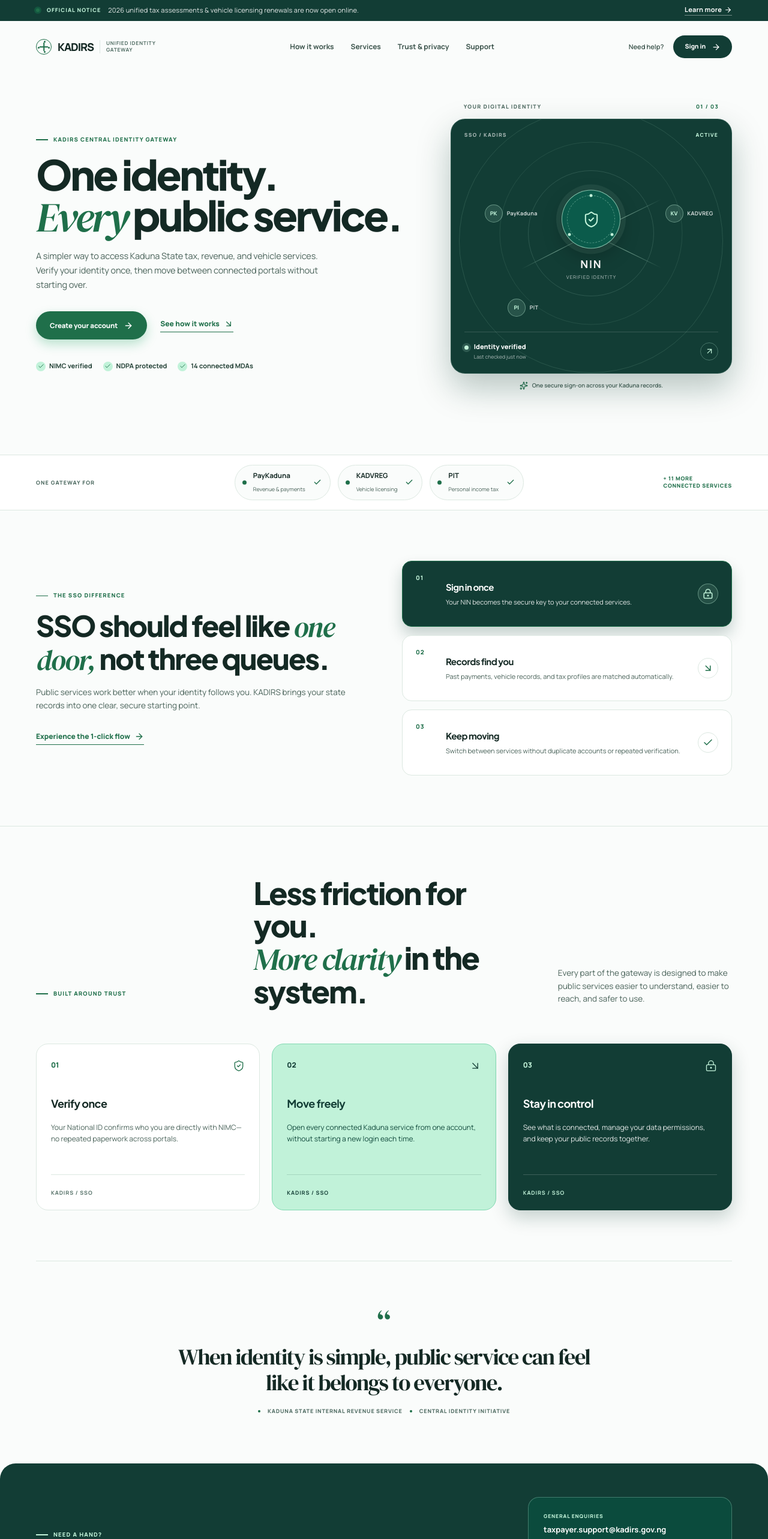
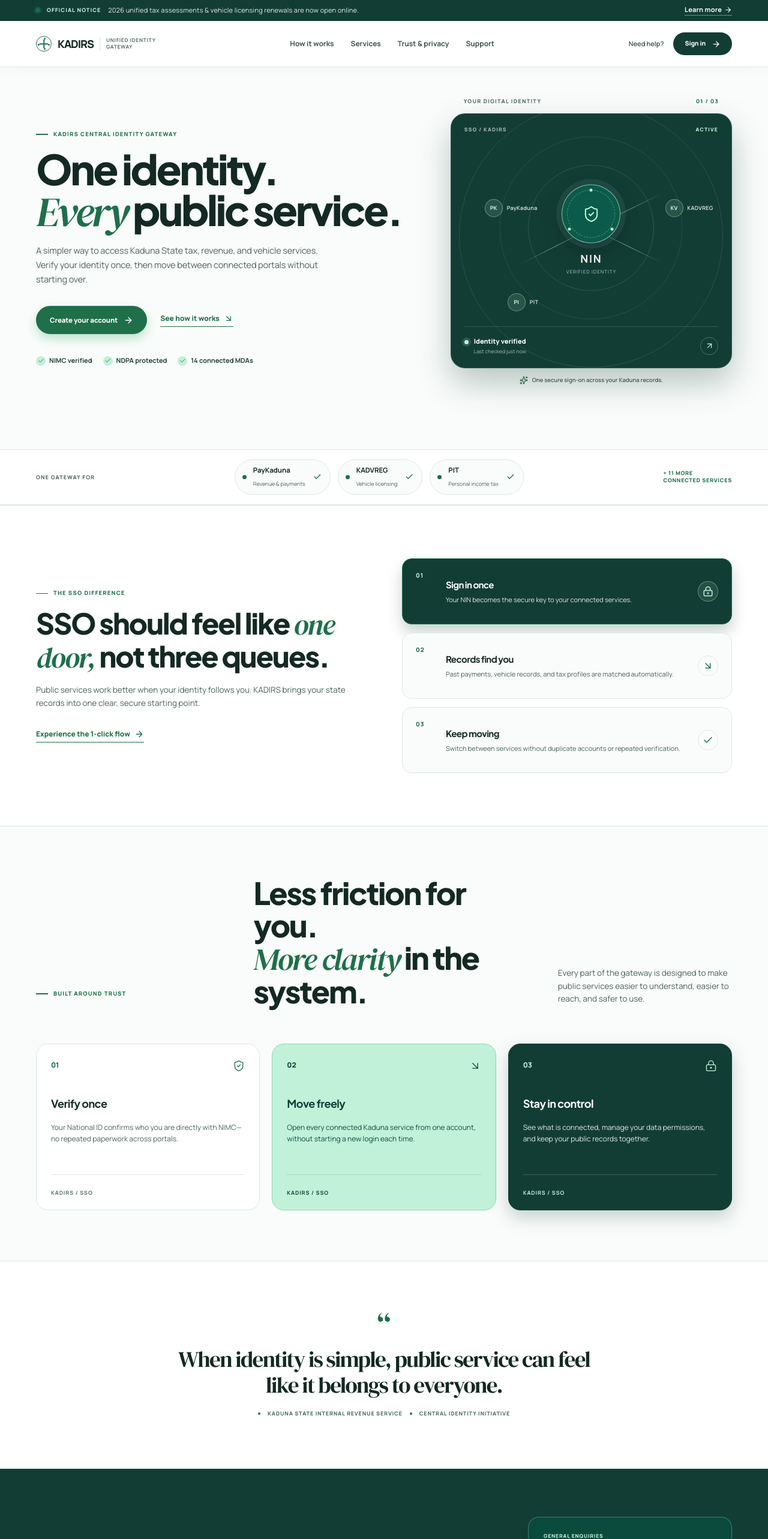
Before and after one commit to taxnigeria/kadirs-sso-demo, a React (Vite) app: page / in a window 1280 px wide. Shown: the top 2566 px of the page at 60% size. Built offline with nearby package versions, Linux system fonts and the light colour scheme.

Commit message:
feat(home): add sticky translucent navbar, remove section border radius, and add plain white sections for contrast

```diff
--- a/src/portals/home/home-landing.css
+++ b/src/portals/home/home-landing.css
@@ -39,6 +39,7 @@
 
 html {
   scroll-behavior: smooth;
+  scroll-padding-top: 86px;
 }
 
 .site-shell {
@@ -47,7 +48,7 @@
   -webkit-font-smoothing: antialiased;
   margin: 0;
   font-family: 'Manrope', 'Plus Jakarta Sans', sans-serif;
-  overflow: hidden;
+  overflow-x: clip;
   min-height: 100vh;
 }
 
@@ -132,12 +133,31 @@
   border-color: #fff;
 }
 
-/* ── Site Header ── */
+/* ── Sticky Translucent Header ── */
+.site-header-sticky {
+  position: sticky;
+  top: 0;
+  z-index: 100;
+  width: 100%;
+  background: rgba(255, 255, 255, 0.85);
+  backdrop-filter: blur(16px);
+  -webkit-backdrop-filter: blur(16px);
+  border-bottom: 1px solid var(--line);
+  box-shadow: 0 4px 20px rgba(7, 53, 44, 0.03);
+  transition: background .2s ease, border-color .2s ease, box-shadow .2s ease;
+}
+
+:root[data-theme="dark"] .site-header-sticky,
+.dark .site-header-sticky {
+  background: rgba(11, 22, 18, 0.85);
+  border-bottom-color: var(--line);
+}
+
 .site-header {
   justify-content: space-between;
   align-items: center;
   gap: 25px;
-  min-height: 86px;
+  min-height: 76px;
   display: flex;
 }
 
@@ -798,7 +818,20 @@
 }
 
 .section--story {
+  background: var(--white) !important;
+  border-top: 1px solid var(--line);
   border-bottom: 1px solid var(--line);
+  padding-block: 88px;
+}
+
+.section--story .step-card {
+  background: var(--paper);
+  border: 1px solid var(--line);
+}
+
+.section--story .step-card:hover {
+  background: var(--white);
+  border-color: #B7D6C4;
 }
 
 .story-grid {
@@ -1075,14 +1108,20 @@
 }
 
 /* ── Quote Section ── */
+.quote-section-wrap {
+  background: var(--white) !important;
+  border-top: 1px solid var(--line);
+  border-bottom: 1px solid var(--line);
+  width: 100%;
+}
+
 .quote-section {
-  border-top: 1px solid var(--line);
   text-align: center;
   flex-direction: column;
   justify-content: center;
   align-items: center;
   min-height: 330px;
-  padding-block: 80px;
+  padding-block: 84px;
   display: flex;
 }
 
@@ -1127,9 +1166,10 @@
 .support-section {
   background: var(--green-deep) !important;
   color: #fff;
-  border-radius: 26px;
-  margin-bottom: 80px;
-  padding-block: 56px;
+  border-radius: 0 !important;
+  margin-bottom: 0 !important;
+  width: 100%;
+  padding-block: 80px;
 }
 
 .support-grid {
@@ -1321,14 +1361,22 @@
     display: flex;
     flex-direction: column;
     position: absolute;
-    top: 86px;
+    top: 100%;
     left: 0;
     right: 0;
-    background: var(--white);
-    padding: 20px;
+    background: rgba(255, 255, 255, 0.96);
+    backdrop-filter: blur(16px);
+    -webkit-backdrop-filter: blur(16px);
+    padding: 24px 32px;
     border-bottom: 1px solid var(--line);
-    box-shadow: 0 10px 24px rgba(0, 0, 0, 0.08);
-    z-index: 50;
+    box-shadow: 0 14px 30px rgba(0, 0, 0, 0.08);
+    z-index: 100;
+  }
+
+  :root[data-theme="dark"] .main-nav--open,
+  .dark .main-nav--open {
+    background: rgba(19, 36, 30, 0.96);
+    border-bottom-color: var(--line);
   }
   .menu-toggle {
     display: block;
--- a/src/portals/home/home-page.tsx
+++ b/src/portals/home/home-page.tsx
@@ -135,8 +135,9 @@
         </div>
       </div>
 
-      {/* ── Site Header ── */}
-      <header className="site-header container">
+      {/* ── Site Header (Sticky Translucent) ── */}
+      <header className="site-header-sticky">
+        <div className="container site-header">
           <a className="brand" href="#top" aria-label="KADIRS home">
             <LogoMark />
             <span className="brand__name">KADIRS</span>
@@ -183,6 +184,7 @@
             >
               {navOpen ? <X size={20} /> : <Menu size={20} />}
             </button>
+          </div>
         </div>
       </header>
 
@@ -395,7 +397,8 @@
           </div>
         </section>
 
-        {/* Quote Section */}
+        {/* Quote Section (Full-Bleed Editorial White) */}
+        <div className="quote-section-wrap">
           <section className="quote-section container">
             <div className="quote-section__mark">“</div>
             <blockquote>
@@ -408,6 +411,7 @@
               Central Identity Initiative
             </div>
           </section>
+        </div>
 
         {/* Support Section */}
         <section className="support-section" id="support">
```
Lines whose indentation alone changed are shown as unchanged.
